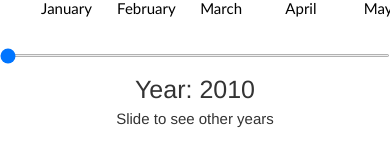
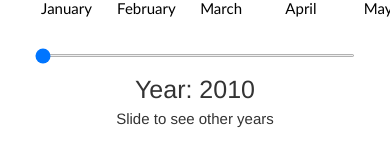
Before and after one commit to katielkrieger/bay_area_air_quality, a plain HTML site: page index.html in a window 390 px wide. Shown: the part 717-882 px from the top of the page. Drawn offline with nearby package versions, Linux system fonts and the light colour scheme.

Commit message:
Updating slider size on xs

```diff
--- a/index.html
+++ b/index.html
@@ -34,7 +34,7 @@
 	</svg>
 
   <div class="row">
-  	<div class="col-xs-12 col-sm-2 col-sm-offset-5">
+  	<div class="col-xs-10 col-xs-offset-1 col-sm-2 col-sm-offset-5">
   		<input type="range" min="2010" max="2016" step="1" value="2010" class="0">
   		<div class="year">Year: 2010</div>
   		<div class="note">Slide to see other years</div>
```
